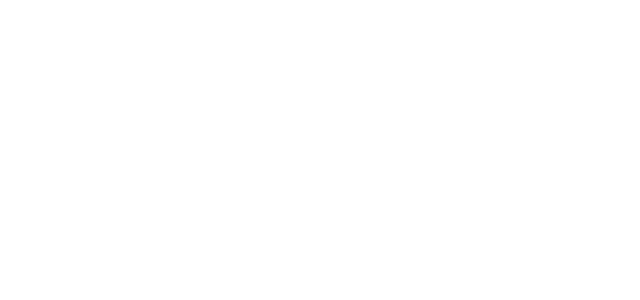
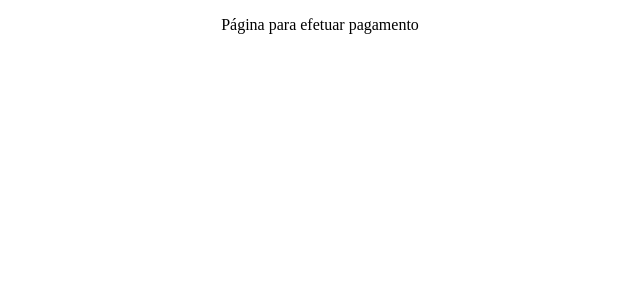
Before and after one commit to delberss/cinema, a React (Vite) app: page /pagamento in a window 1280 px wide. Before the commit this address had no page. Shown: the top 300 px of the page, without its empty margins (320-960 px from the left). Built offline with nearby package versions, Linux system fonts and the light colour scheme.

Commit message:
feat: adiciona rota para página de pagamento do ingresso

```diff
--- a/src/main.tsx
+++ b/src/main.tsx
@@ -5,6 +5,7 @@
 import LoginPage from './pages/LoginPage.tsx'
 import RegistroPage from './pages/RegistroPage.tsx'
 import MeusIngressosPage from './pages/MeusIngressosPage.tsx'
+import PagamentoPage from './pages/PagamentoPage.tsx'
 
 createRoot(document.getElementById('root')!).render(
   <BrowserRouter>
@@ -12,7 +13,8 @@
       <Route path="/" element={<App />} />
       <Route path="/login" element={<LoginPage />} />
       <Route path="/registro" element={<RegistroPage />} />
-      <Route path="/confirmacao" element={<ConfirmacaoPage/>} />
+      <Route path="/confirmacao" element={<ConfirmacaoPage />} />
+      <Route path="/pagamento" element={<PagamentoPage />} />
       <Route path="/meusingressos" element={<MeusIngressosPage />} />
     </Routes>
   </BrowserRouter>
--- /dev/null
+++ b/src/pages/PagamentoPage.tsx
@@ -0,0 +1,10 @@
+import { Box } from "@mui/material";
+
+export default function PagamentoPage() {
+
+  return (
+    <Box textAlign="center" mt={2} mb={6}>
+      Página para efetuar pagamento
+    </Box>
+  );
+}
```
